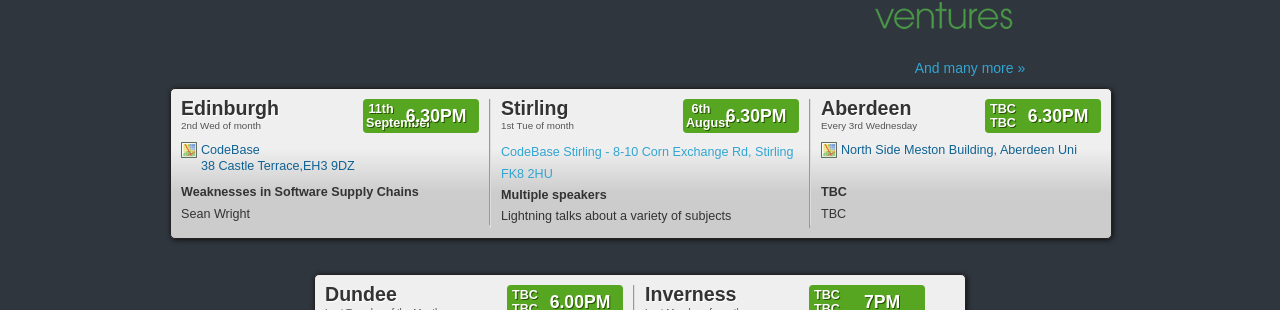
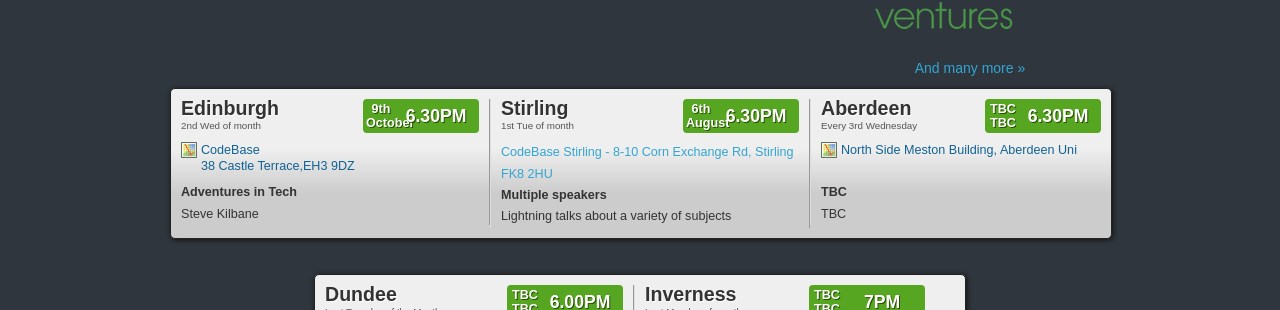
Before and after one commit to techmeetup/techmeetup.co.uk, a Jekyll site: the page built from index.html, in a window 1280 px wide. Shown: the part 311-621 px from the top of the page. Built offline with Jekyll 4.4.1, drawn with Linux system fonts in a browser that asks for light colours.

Commit message:
updated Edinburgh for October

```diff
--- a/_data/index.json
+++ b/_data/index.json
@@ -2,12 +2,12 @@
   "edinburgh": {
     "speakers": [
       {
-        "name": "Weaknesses in Software Supply Chains",
-        "talk": "Sean Wright"
+        "name": "Adventures in Tech",
+        "talk": "Steve Kilbane"
       }
     ],
-    "day": "11th",
-    "month": "September"
+    "day": "9th",
+    "month": "October"
   },
   "glasgow": {
     "speakers": [
```
